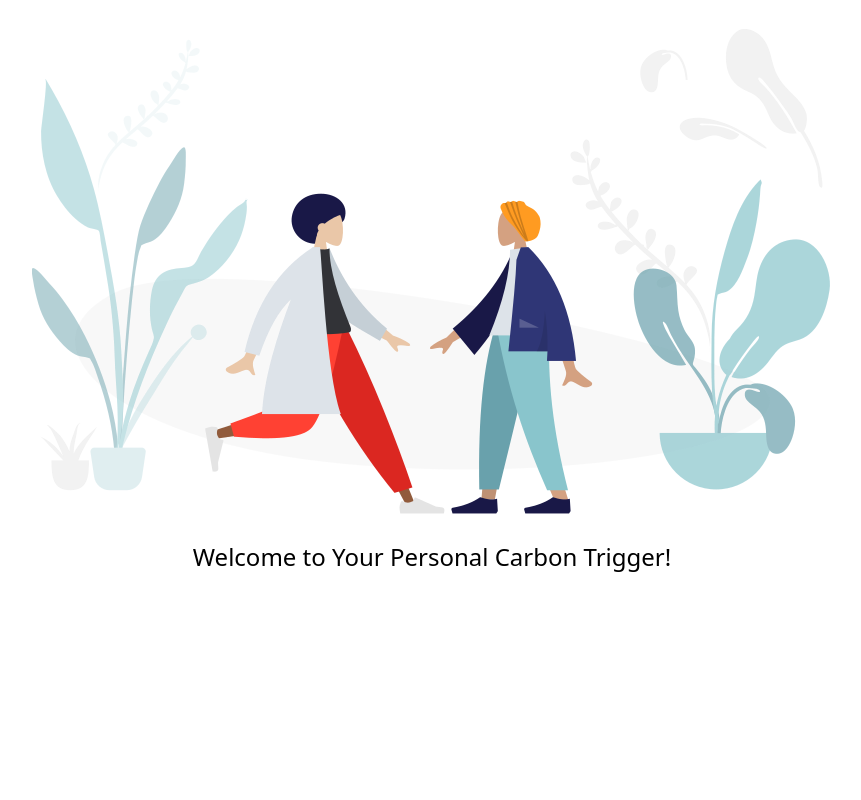
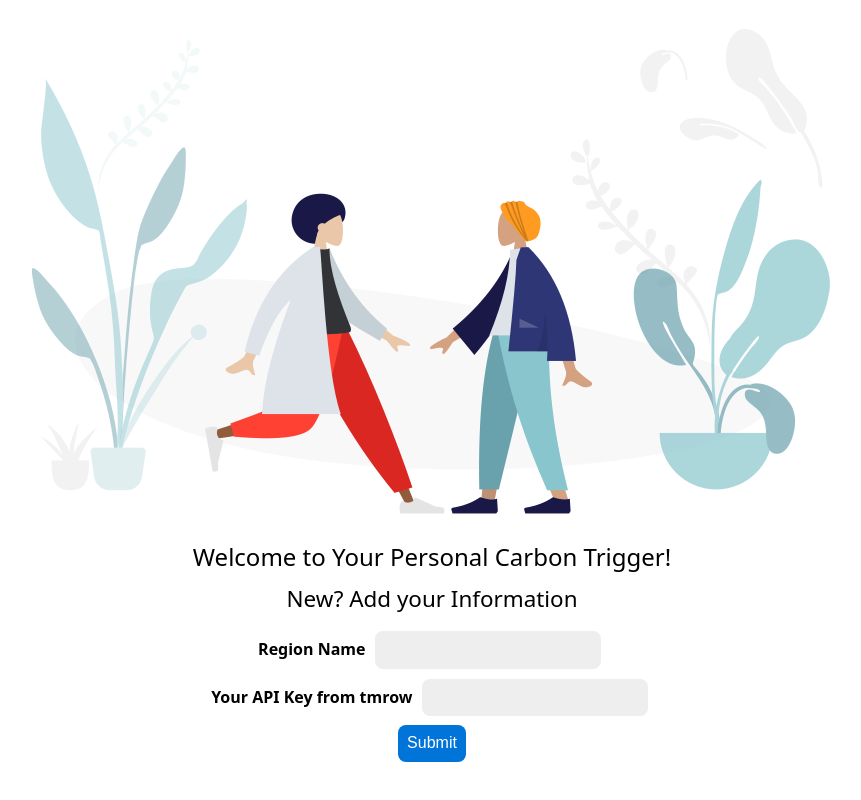
Before and after one commit to eeatty/first-steps, a browser extension: page extension/dist/index.html in a window 1280 px wide. Shown: the whole page, without its empty margins (208-1069 px from the left). Drawn offline with Linux system fonts and the light colour scheme.

Commit message:
Update index.html

```diff
--- a/extension/dist/index.html
+++ b/extension/dist/index.html
@@ -14,9 +14,21 @@
 	<div>
 		<h1>Welcome to Your Personal Carbon Trigger!</h1>
 	</div>
-	<!--form area-->
 
-	<!--result area-->
+	<form class="form-data" autocomplete="on">
+	<div>
+		<h2>New? Add your Information</h2>
+	</div>
+	<div>
+		<label for="region">Region Name</label>
+		<input type="text" id="region" required class="region-name" />
+	</div>
+	<div>
+		<label for="api">Your API Key from tmrow</label>
+		<input type="text" id="api" required class="api-key" />
+	</div>
+	<button class="search-btn">Submit</button>
+</form>
 
 	<script src="main.js"></script>
 </body>
```
